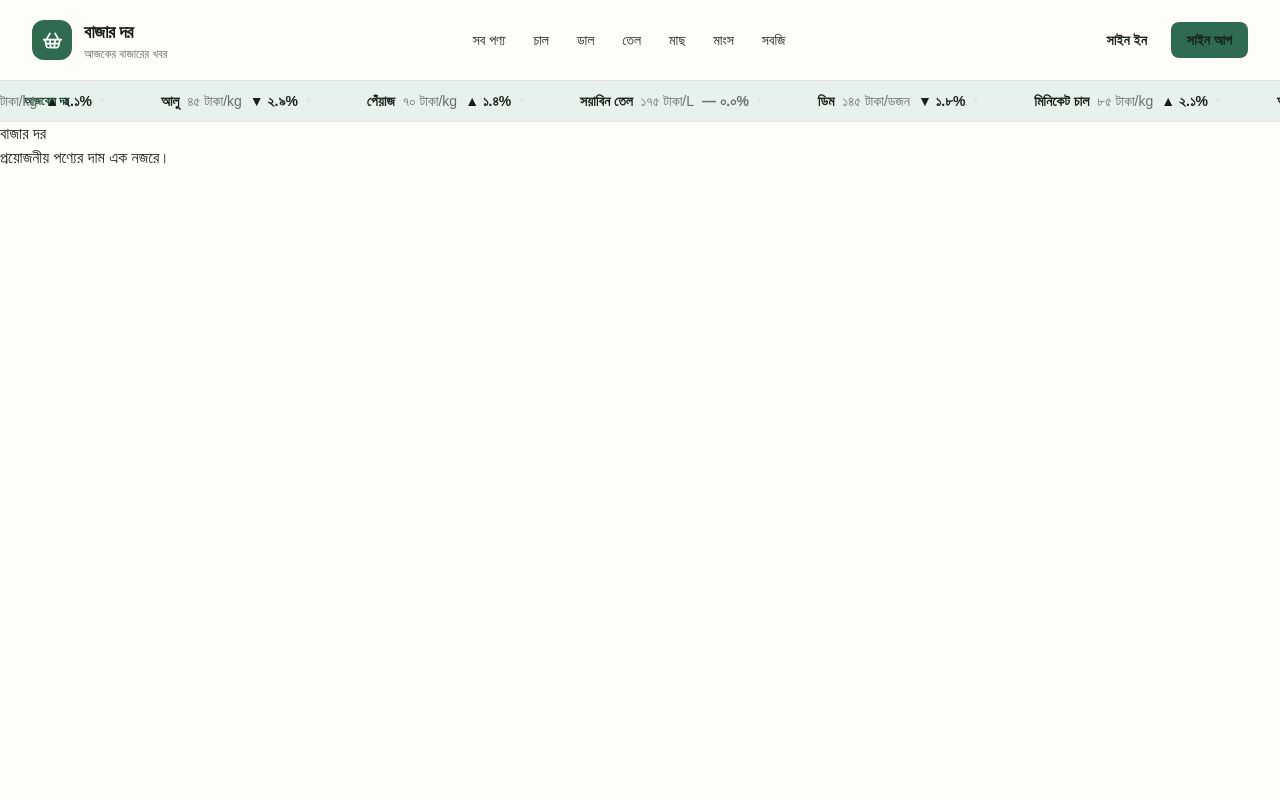
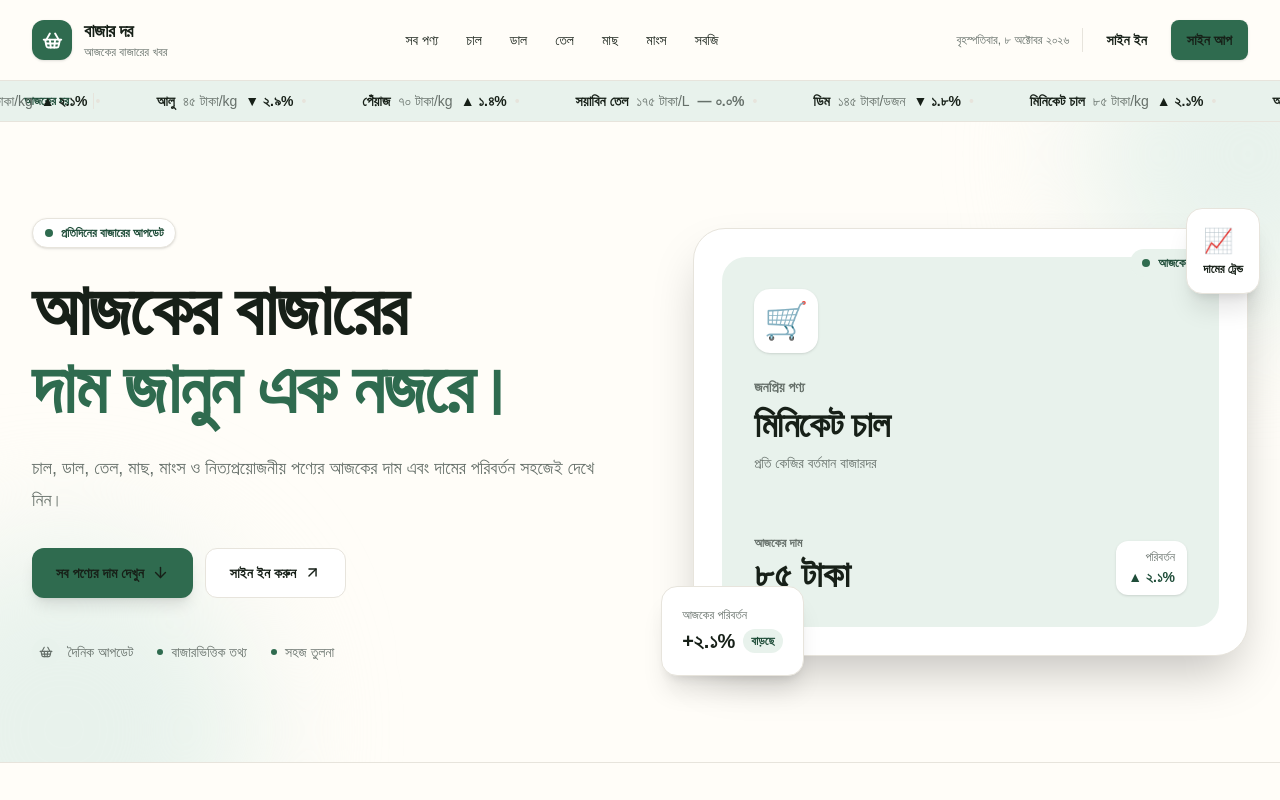
Before and after one commit to Rawayan/Bazar-Dor-Next.js-project, a Next.js app: page / in a window 1280 px wide. Shown: the top 800 px of the page. Built offline with nearby package versions, Linux system fonts and the light colour scheme.

Commit message:
build homepage hero section

```diff
--- a/app/page.tsx
+++ b/app/page.tsx
@@ -1,9 +1,27 @@
+import Hero from "@/components/home/Hero";
+
 export default function HomePage() {
-  return (
-    <main>
-      {" "}
-      <h1>বাজার দর</h1>
-      <p>প্রয়োজনীয় পণ্যের দাম এক নজরে।</p>{" "}
-    </main>
-  );
+return ( <main> <Hero />
+
+  <section
+    id="সব-পণ্য"
+    className="mx-auto min-h-[300px] max-w-7xl px-4 py-16 sm:px-6 lg:px-8"
+  >
+    <div className="rounded-3xl border border-dashed border-[var(--border)] p-10 text-center">
+      <p className="text-sm font-semibold text-[var(--muted)]">
+        সব পণ্য
+      </p>
+
+      <h2 className="mt-2 text-2xl font-black">
+        পণ্য তালিকা এখানে আসবে
+      </h2>
+
+      <p className="mt-2 text-sm text-[var(--muted)]">
+        এই section STEP 07-এ সম্পূর্ণ করা হবে।
+      </p>
+    </div>
+  </section>
+</main>
+
+);
 }
--- /dev/null
+++ b/components/home/Hero.tsx
@@ -0,0 +1,155 @@
+import Link from "next/link";
+import { ArrowDown, ArrowUpRight, ShoppingBasket } from "lucide-react";
+
+export default function Hero() {
+return ( <section className="relative overflow-hidden border-b border-[var(--border)]">
+{/* Decorative background elements */} <div
+     aria-hidden="true"
+     className="pointer-events-none absolute -right-32 -top-32 h-80 w-80 rounded-full bg-[var(--accent-soft)] blur-3xl"
+   />
+
+  <div
+    aria-hidden="true"
+    className="pointer-events-none absolute -bottom-40 -left-32 h-96 w-96 rounded-full bg-[var(--accent-soft)] blur-3xl"
+  />
+
+  <div className="relative mx-auto grid min-h-[600px] max-w-7xl items-center gap-12 px-4 py-16 sm:px-6 sm:py-20 lg:grid-cols-[1.05fr_0.95fr] lg:px-8 lg:py-24">
+    {/* Content */}
+    <div className="max-w-2xl">
+      <div className="mb-6 inline-flex items-center gap-2 rounded-full border border-[var(--border)] bg-white px-3 py-1.5 text-xs font-semibold text-[var(--accent-dark)] shadow-sm">
+        <span className="h-2 w-2 rounded-full bg-[var(--accent)]" />
+        প্রতিদিনের বাজারের আপডেট
+      </div>
+
+      <h1 className="max-w-2xl text-4xl font-black leading-[1.08] tracking-tight text-[var(--foreground)] sm:text-5xl lg:text-7xl">
+        আজকের বাজারের
+        <span className="block text-[var(--accent)]">
+          দাম জানুন এক নজরে।
+        </span>
+      </h1>
+
+      <p className="mt-6 max-w-xl text-base leading-8 text-[var(--muted)] sm:text-lg">
+        চাল, ডাল, তেল, মাছ, মাংস ও নিত্যপ্রয়োজনীয়
+        পণ্যের আজকের দাম এবং দামের পরিবর্তন সহজেই
+        দেখে নিন।
+      </p>
+
+      <div className="mt-8 flex flex-col gap-3 sm:flex-row">
+        <Link
+          href="#সব-পণ্য"
+          className="inline-flex items-center justify-center gap-2 rounded-xl bg-[var(--accent)] px-6 py-3.5 text-sm font-bold text-white shadow-lg transition hover:bg-[var(--accent-dark)] hover:shadow-xl"
+        >
+          সব পণ্যের দাম দেখুন
+          <ArrowDown size={17} />
+        </Link>
+
+        <Link
+          href="/signin"
+          className="inline-flex items-center justify-center gap-2 rounded-xl border border-[var(--border)] bg-white px-6 py-3.5 text-sm font-bold text-[var(--foreground)] transition hover:border-[var(--accent)] hover:text-[var(--accent-dark)]"
+        >
+          সাইন ইন করুন
+          <ArrowUpRight size={17} />
+        </Link>
+      </div>
+
+      {/* Small trust indicators */}
+      <div className="mt-10 flex flex-wrap items-center gap-x-6 gap-y-3 text-xs text-[var(--muted)] sm:text-sm">
+        <span className="flex items-center gap-2">
+          <span className="flex h-7 w-7 items-center justify-center rounded-full bg-[var(--accent-soft)]">
+            <ShoppingBasket size={14} />
+          </span>
+          দৈনিক আপডেট
+        </span>
+
+        <span className="flex items-center gap-2">
+          <span className="h-1.5 w-1.5 rounded-full bg-[var(--accent)]" />
+          বাজারভিত্তিক তথ্য
+        </span>
+
+        <span className="flex items-center gap-2">
+          <span className="h-1.5 w-1.5 rounded-full bg-[var(--accent)]" />
+          সহজ তুলনা
+        </span>
+      </div>
+    </div>
+
+    {/* Hero Visual */}
+    <div className="relative mx-auto w-full max-w-xl lg:ml-auto">
+      {/* Main card */}
+      <div className="relative overflow-hidden rounded-[2rem] border border-[var(--border)] bg-white p-5 shadow-2xl sm:p-7">
+        <div className="absolute right-5 top-5 flex items-center gap-2 rounded-full bg-[var(--accent-soft)] px-3 py-1.5 text-xs font-bold text-[var(--accent-dark)]">
+          <span className="h-2 w-2 rounded-full bg-[var(--accent)]" />
+          আজকের বাজার
+        </div>
+
+        <div className="flex min-h-[370px] flex-col justify-between rounded-[1.5rem] bg-[var(--accent-soft)] p-6 sm:p-8">
+          <div>
+            <div className="mb-6 flex h-16 w-16 items-center justify-center rounded-2xl bg-white text-4xl shadow-sm">
+              🛒
+            </div>
+
+            <p className="text-sm font-semibold text-[var(--muted)]">
+              জনপ্রিয় পণ্য
+            </p>
+
+            <h2 className="mt-2 text-3xl font-black tracking-tight sm:text-4xl">
+              মিনিকেট চাল
+            </h2>
+
+            <p className="mt-2 text-sm text-[var(--muted)]">
+              প্রতি কেজির বর্তমান বাজারদর
+            </p>
+          </div>
+
+          <div className="mt-10 flex items-end justify-between gap-4">
+            <div>
+              <p className="text-xs font-semibold text-[var(--muted)]">
+                আজকের দাম
+              </p>
+              <p className="mt-1 text-3xl font-black sm:text-4xl">
+                ৮৫ টাকা
+              </p>
+            </div>
+
+            <div className="rounded-xl bg-white px-3 py-2 text-right shadow-sm">
+              <p className="text-xs text-[var(--muted)]">
+                পরিবর্তন
+              </p>
+              <p className="mt-0.5 text-sm font-bold text-[var(--accent-dark)]">
+                ▲ ২.১%
+              </p>
+            </div>
+          </div>
+        </div>
+      </div>
+
+      {/* Floating card */}
+      <div className="absolute -bottom-5 -left-3 rounded-2xl border border-[var(--border)] bg-white p-4 shadow-xl sm:-left-8 sm:p-5">
+        <p className="text-xs font-medium text-[var(--muted)]">
+          আজকের পরিবর্তন
+        </p>
+
+        <div className="mt-1 flex items-center gap-2">
+          <span className="text-xl font-black">
+            +২.১%
+          </span>
+
+          <span className="rounded-full bg-[var(--accent-soft)] px-2 py-1 text-xs font-bold text-[var(--accent-dark)]">
+            বাড়ছে
+          </span>
+        </div>
+      </div>
+
+      {/* Decorative floating element */}
+      <div className="absolute -right-3 -top-5 hidden rounded-2xl border border-[var(--border)] bg-white p-4 shadow-xl sm:block">
+        <p className="text-2xl">📈</p>
+        <p className="mt-1 text-xs font-bold">
+          দামের ট্রেন্ড
+        </p>
+      </div>
+    </div>
+  </div>
+</section>
+
+);
+}
--- a/components/layout/Navbar.tsx
+++ b/components/layout/Navbar.tsx
@@ -3,8 +3,6 @@
 import Link from "next/link";
 import { Menu, ShoppingBasket, X } from "lucide-react";
 import { useState } from "react";
-
-import { getBanglaDate } from "@/lib/date";
 import BanglaDate from "@/components/layout/BanglaDate";
 
 const categories = [
@@ -20,49 +18,67 @@ const categories = [
 export default function Navbar() {
   const [mobileOpen, setMobileOpen] = useState(false);
 
-return ( <header className="sticky top-0 z-50 border-b border-[var(--border)] bg-[var(--background)]/95 backdrop-blur"> <div className="mx-auto flex min-h-20 max-w-7xl items-center justify-between gap-6 px-4 sm:px-6 lg:px-8">
-{/* Brand */}
+  const closeMobileMenu = () => {
+    setMobileOpen(false);
+  };
+
+  return (
+    <header className="sticky top-0 z-50 border-b border-[var(--border)] bg-[var(--background)]/95 backdrop-blur-md">
+      <div className="mx-auto flex min-h-20 max-w-7xl items-center justify-between gap-4 px-4 sm:px-6 lg:px-8">
+        {/* Logo */}
         <Link
           href="/"
+          onClick={closeMobileMenu}
           className="flex shrink-0 items-center gap-3"
-onClick={() => setMobileOpen(false)}
-> <span className="flex h-10 w-10 items-center justify-center rounded-xl bg-[var(--accent)] text-white"> <ShoppingBasket size={21} /> </span>
+          aria-label="বাজার দর হোমপেজ"
+        >
+          <span className="flex h-10 w-10 items-center justify-center rounded-xl bg-[var(--accent)] text-white shadow-sm">
+            <ShoppingBasket size={21} strokeWidth={2.2} />
+          </span>
 
           <div className="hidden sm:block">
-        <p className="text-lg font-bold tracking-tight">
+            <p className="text-lg font-bold leading-tight tracking-tight text-[var(--foreground)]">
               বাজার দর
             </p>
-        <p className="text-xs text-[var(--muted)]">
+
+            <p className="mt-0.5 text-xs text-[var(--muted)]">
               আজকের বাজারের খবর
             </p>
           </div>
         </Link>
 
         {/* Desktop Navigation */}
-    <nav className="hidden items-center gap-1 lg:flex">
+        <nav
+          aria-label="প্রধান নেভিগেশন"
+          className="hidden items-center gap-1 lg:flex"
+        >
           {categories.map((category) => (
             <Link
               key={category.href}
               href={category.href}
-          className="rounded-lg px-3 py-2 text-sm font-medium text-[var(--muted)] transition hover:bg-[var(--accent-soft)] hover:text-[var(--accent-dark)]"
+              className="rounded-lg px-3 py-2 text-sm font-medium text-[var(--muted)] transition-colors hover:bg-[var(--accent-soft)] hover:text-[var(--accent-dark)]"
             >
               {category.label}
             </Link>
           ))}
         </nav>
 
-    {/* Desktop Auth */}
-    <div className="hidden shrink-0 items-center gap-2 sm:flex">
+        {/* Desktop Right Side */}
+        <div className="hidden shrink-0 items-center gap-3 sm:flex">
+          <BanglaDate />
+
+          <div className="h-6 w-px bg-[var(--border)]" />
+
           <Link
             href="/signin"
-        className="rounded-lg px-4 py-2 text-sm font-semibold text-[var(--muted)] transition hover:text-[var(--accent-dark)]"
+            className="rounded-lg px-3 py-2 text-sm font-semibold text-[var(--muted)] transition-colors hover:text-[var(--accent-dark)]"
           >
             সাইন ইন
           </Link>
 
           <Link
             href="/signup"
-        className="rounded-lg bg-[var(--accent)] px-4 py-2 text-sm font-semibold text-white transition hover:bg-[var(--accent-dark)]"
+            className="rounded-lg bg-[var(--accent)] px-4 py-2.5 text-sm font-semibold text-white shadow-sm transition-colors hover:bg-[var(--accent-dark)]"
           >
             সাইন আপ
           </Link>
@@ -73,42 +89,60 @@ onClick={() => setMobileOpen(false)}
           type="button"
           aria-label={mobileOpen ? "মেনু বন্ধ করুন" : "মেনু খুলুন"}
           aria-expanded={mobileOpen}
+          aria-controls="mobile-navigation"
           onClick={() => setMobileOpen((value) => !value)}
-      className="rounded-lg p-2 text-[var(--foreground)] hover:bg-[var(--accent-soft)] lg:hidden"
+          className="rounded-lg p-2 text-[var(--foreground)] transition-colors hover:bg-[var(--accent-soft)] lg:hidden"
         >
-      {mobileOpen ? <X size={24} /> : <Menu size={24} />}
+          {mobileOpen ? (
+            <X size={24} strokeWidth={2} />
+          ) : (
+            <Menu size={24} strokeWidth={2} />
+          )}
         </button>
       </div>
 
       {/* Mobile Navigation */}
       {mobileOpen && (
-    <div className="border-t border-[var(--border)] px-4 pb-5 pt-3 lg:hidden">
-      <nav className="flex flex-col gap-1">
+        <div
+          id="mobile-navigation"
+          className="border-t border-[var(--border)] bg-[var(--background)] px-4 pb-5 pt-3 lg:hidden"
+        >
+          {/* Mobile Date */}
+          <div className="mb-3 border-b border-[var(--border)] pb-3">
+            <BanglaDate />
+          </div>
+
+          {/* Categories */}
+          <nav
+            aria-label="মোবাইল নেভিগেশন"
+            className="flex flex-col gap-1"
+          >
             {categories.map((category) => (
               <Link
                 key={category.href}
                 href={category.href}
-            onClick={() => setMobileOpen(false)}
-            className="rounded-lg px-3 py-3 text-sm font-medium text-[var(--muted)] hover:bg-[var(--accent-soft)] hover:text-[var(--accent-dark)]"
+                onClick={closeMobileMenu}
+                className="rounded-lg px-3 py-3 text-sm font-medium text-[var(--muted)] transition-colors hover:bg-[var(--accent-soft)] hover:text-[var(--accent-dark)]"
               >
                 {category.label}
               </Link>
             ))}
           </nav>
 
+          {/* Mobile Auth Buttons */}
           <div className="mt-3 grid grid-cols-2 gap-2 border-t border-[var(--border)] pt-3">
             <Link
               href="/signin"
-          onClick={() => setMobileOpen(false)}
-          className="rounded-lg border border-[var(--border)] px-4 py-3 text-center text-sm font-semibold"
+              onClick={closeMobileMenu}
+              className="rounded-lg border border-[var(--border)] px-4 py-3 text-center text-sm font-semibold text-[var(--foreground)] transition-colors hover:border-[var(--accent)] hover:text-[var(--accent-dark)]"
             >
               সাইন ইন
             </Link>
 
             <Link
               href="/signup"
-          onClick={() => setMobileOpen(false)}
-          className="rounded-lg bg-[var(--accent)] px-4 py-3 text-center text-sm font-semibold text-white"
+              onClick={closeMobileMenu}
+              className="rounded-lg bg-[var(--accent)] px-4 py-3 text-center text-sm font-semibold text-white transition-colors hover:bg-[var(--accent-dark)]"
             >
               সাইন আপ
             </Link>
```
Lines whose indentation alone changed are shown as unchanged.
